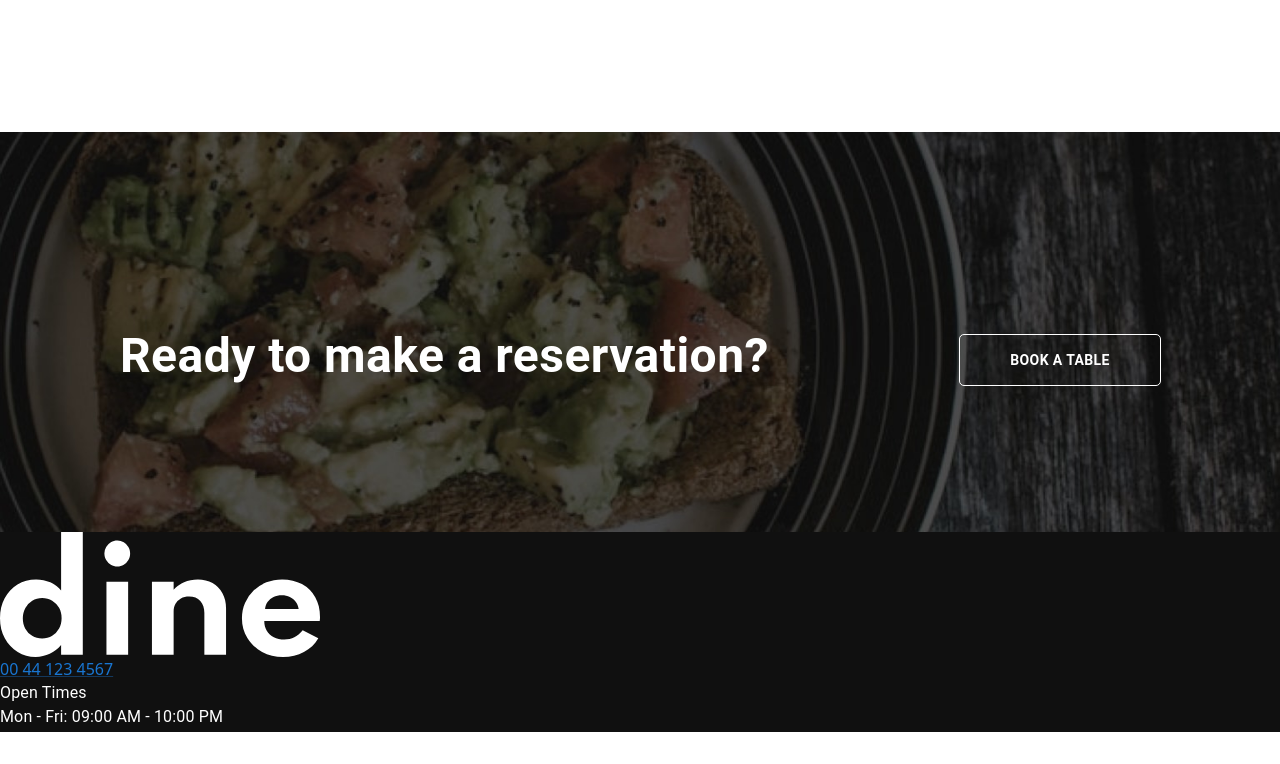
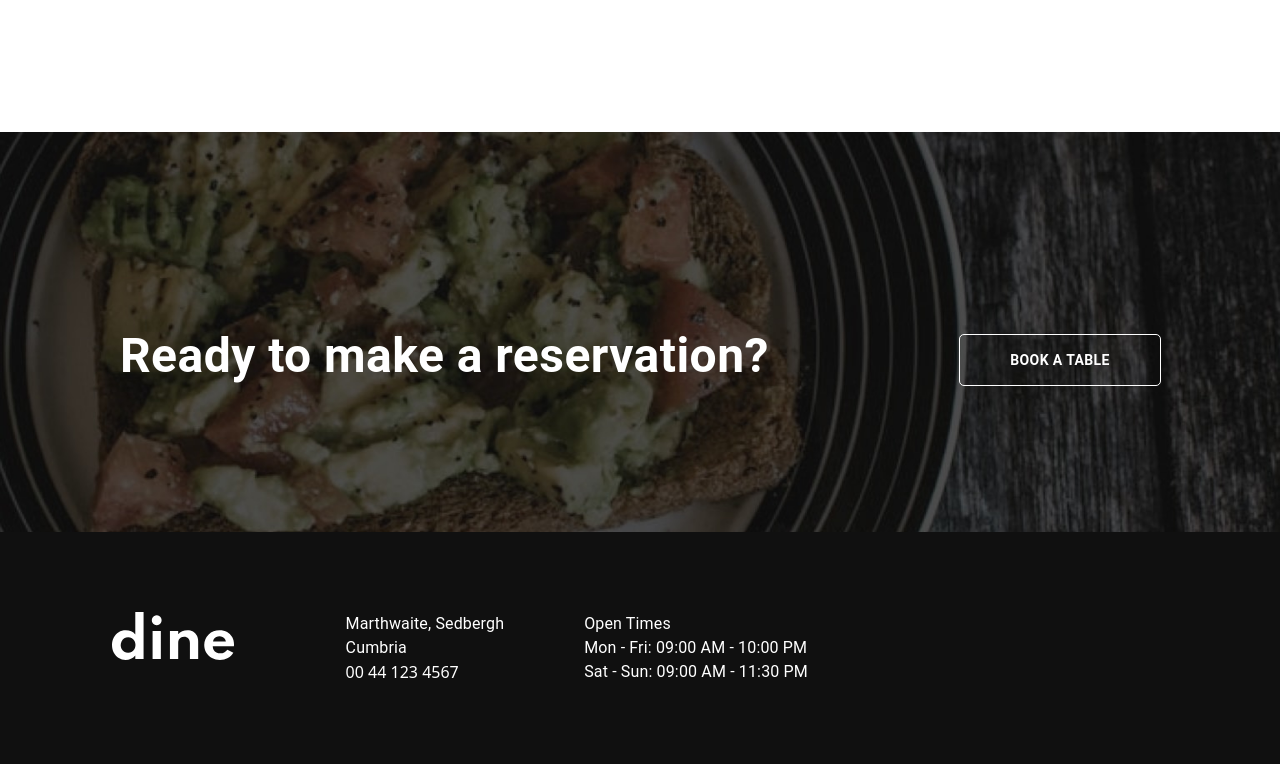
Before and after one commit to ItaloDev-Marcelo/DineRestaurant-CH-MUI-17, a React (Vite) app: page / in a window 1280 px wide. Shown: the part 3227-3991 px from the top of the page. Built offline with nearby package versions, Linux system fonts and the light colour scheme.

Commit message:
upadtate files

```diff
--- a/src/App.css
+++ b/src/App.css
@@ -113,9 +113,7 @@ h5 {
 }
 
 
-footer {
-  height: 200px !important;
-}
+
 
 @media (min-width: 600px)  {
 
@@ -141,6 +139,15 @@ body
 
 .Middle-Page {
   background-image: url(./assets/images/homepage/ready-bg-tablet@2x.jpg);
+}
+
+.btn0.active::before, .btn1.active::before, .btn2.active::before {
+  content: '';
+  position: absolute;
+  top: 3em;
+  width: 10.5%;
+  height: 1px;
+  background-color: #B54949;
 }
 
 
--- a/src/Pages/BookATableSection.jsx
+++ b/src/Pages/BookATableSection.jsx
@@ -86,7 +86,7 @@ export default function BookATableSection() {
       <Stack className='slideArea-section-info reveal ' position='relative' left={{lg: '-5em' }} display='flex' textAlign={{xs: 'center', lg: 'left'}}  >
         <Stack component='div' display={slideItem === 'Slider-one'  ? 'flex' : 'none'} padding='1.5em 4em' alignItems={{xs: 'center', lg: 'flex-start'}} flexDirection={{lg:'column-reverse'}} >
 
-        <Stack marginTop='3em' spacing={1} alignItems={{lg: 'flex-start'}} >
+        <Stack marginTop='3em' spacing={1} flexDirection={{sm: 'row', lg: 'column'}} alignItems={{lg: 'flex-start'}} >
         <Button sx={{background: 'trasparent', border: 'none'}} className='btn0 active' onClick={() => setSlideItem('Slider-one')} >Family Gathering </Button>
         <Button sx={{background: 'trasparent', border: 'none'}} className='btn1 ' onClick={() => setSlideItem('Slider-two')}>Special Events</Button>
         <Button sx={{background: 'trasparent', border: 'none'}} className='btn2 ' onClick={() => setSlideItem('Slider-three')}>Social Events</Button>
@@ -103,7 +103,7 @@ export default function BookATableSection() {
               </Stack>
 
         <Stack component='div' display={slideItem === 'Slider-two'  ? 'flex' : 'none' }padding='1.5em 4em' alignItems={{xs: 'center', lg: 'flex-start'}}  flexDirection={{lg:'column-reverse'}}  >
-        <Stack marginTop='3em' spacing={1} alignItems={{lg: 'flex-start'}}>
+        <Stack marginTop='3em' spacing={1} flexDirection={{sm: 'row', lg: 'column'}}  alignItems={{lg: 'flex-start'}}>
         <Button sx={{background: 'trasparent', border: 'none'}} className='btn0 ' onClick={() => setSlideItem('Slider-one')} >Family Gathering </Button>
         <Button sx={{background: 'trasparent', border: 'none'}} className='btn1 active' onClick={() => setSlideItem('Slider-two')}>Special Events</Button>
         <Button sx={{background: 'trasparent', border: 'none'}} className='btn2  ' onClick={() => setSlideItem('Slider-three')}>Social Events</Button>
@@ -120,7 +120,7 @@ export default function BookATableSection() {
 
 
         <Stack component='div' display={slideItem === 'Slider-three'  ? 'flex' : 'none'} padding='1.5em 4em'  alignItems={{xs: 'center', lg: 'flex-start'}} flexDirection={{lg:'column-reverse'}}   >
-        <Stack marginTop='3em' spacing={1} alignItems={{lg: 'flex-start'}} >
+        <Stack marginTop='3em' spacing={1}  flexDirection={{sm: 'row', lg: 'column'}} alignItems={{lg: 'flex-start'}} >
         <Button sx={{background: 'trasparent', border: 'none'}} className='btn0 ' onClick={() => setSlideItem('Slider-one')} >Family Gathering </Button>
         <Button sx={{background: 'trasparent', border: 'none'}} className='btn1 ' onClick={() => setSlideItem('Slider-two')}>Special Events</Button>
         <Button sx={{background: 'trasparent', border: 'none'}} className='btn2 active' onClick={() => setSlideItem('Slider-three')}>Social Events</Button>
--- a/src/Pages/Footer.jsx
+++ b/src/Pages/Footer.jsx
@@ -5,20 +5,22 @@ import { Stack, Typography, Link } from '@mui/material';
 
 export default function Rodape()  {
   return (
-    <Stack component='footer' sx={{background: '  #101010;',color: 'white'}} >
-      <Stack component='div' width='25%'>
+    <Stack component='footer' padding={{xs: '2em', lg: '4em 2em'}} sx={{background: 'hsl(0, 0.00%, 6.30%);',color: 'white', display: 'flex',textAlign: {xs: 'center', lg: 'left'}, flexDirection: {lg: 'row'}}} >
+      <Stack component='div' width={{xs: '25%', lg: '10%'}} alignSelf={{xs: 'center', lg: 'flex-start'}} margin='1em 7em 0 5em'>
         <img src={Logo} alt='logo' />
       </Stack>
-      <Stack component='div' className='address-area'>
-         <Typography component='p'></Typography>
-         <Typography component='p'></Typography>
-         <Link href='tel:+00441234567'>00 44 123 4567</Link>
+      <Stack display='flex' flexDirection={{xs: 'column', lg: 'row'}} >
+      <Stack component='div' className='address-area' margin='1em 0'>
+         <Typography component='p'>Marthwaite, Sedbergh</Typography>
+         <Typography component='p'>Cumbria</Typography>
+         <Link href='tel:+00441234567' sx={{textDecoration: 'none', color: '#fff'}}  >00 44 123 4567</Link>
       </Stack>
-      <Stack component='div'>
+      <Stack component='div' margin={{xs: '1em 0', lg: '1em 1.5em 0 5em'}}>
             <Typography component='p'>Open Times</Typography>
             <Typography component='p'>Mon - Fri: 09:00 AM - 10:00 PM</Typography>
             <Typography component='p'>Sat - Sun: 09:00 AM - 11:30 PM</Typography>
       </Stack>
+      </Stack>
     </Stack>
   )
 }
```
